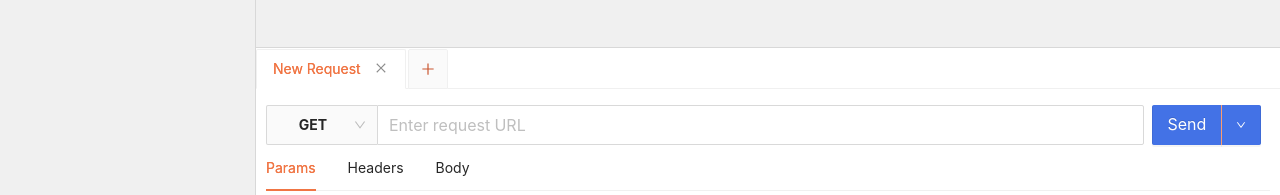
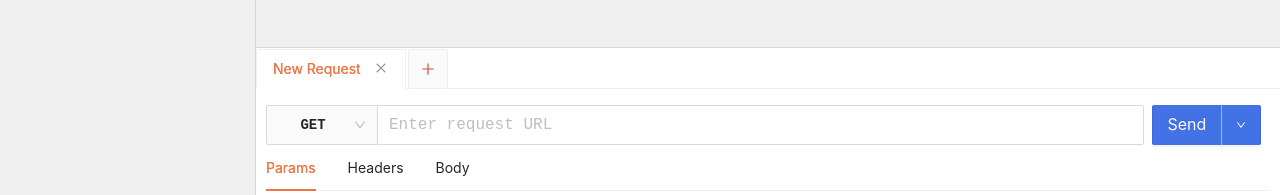
Before and after one commit to witchope/api-reagent, a React app: page / in a window 1280 px wide. Both pictures are taken after a click on the button 278 px from the left and 61 px from the top of the page. Shown: the top 195 px of the page. Built offline with nearby package versions, Linux system fonts and the light colour scheme.

Commit message:
feat: convert request data

```diff
--- a/package.json
+++ b/package.json
@@ -93,6 +93,7 @@
     "react-helmet": "^6.1.0",
     "react-monaco-editor": "^0.42.0",
     "react-router-dom": "^5.2.0",
+    "swr": "^0.5.5",
     "wait-on": "^5.3.0"
   },
   "scripts": {
--- a/src/components/request/Request.tsx
+++ b/src/components/request/Request.tsx
@@ -27,6 +27,7 @@ export type ParameterType = "none" | "form-data" | "x-www-form-urlencoded" | "js
 
 export type RequestBody = {
   method: "GET" | "POST";
+  concatUrl: string,
   url: string;
   urlParameters: UrlParameter[];
   headers: RequestHeader[];
@@ -50,6 +51,7 @@ const selectBefore = (
 const Request: React.FC = () => {
   const [requestBody, setRequestBody] = useState<RequestBody>({
     method: "GET",
+    concatUrl: "",
     url: "",
     urlParameters: [],
     headers: [],
@@ -66,6 +68,25 @@ const Request: React.FC = () => {
     console.log('click', requestBody);
   }
 
+  function handleRequestBody(reqBody: RequestBody) {
+    setRequestBody({...reqBody})
+  }
+
+  function concatParam() {
+    return requestBody.urlParameters
+      .filter(x => x.name !== '')
+      .map(x => (`${x.name}=${x.value}`))
+      .reduce((acc, next, i) => i === 0 ? `${acc}${next}` : `${acc}&${next}`, '?');
+  }
+
+  function changeUrl(event: any) {
+    debugger;
+    let targetUrl: string = event.target.value;
+    // let url = targetUrl.split('?')[0];
+    setRequestBody({...requestBody, url: targetUrl})
+    // setRequestBody({...requestBody, concatUrl: concatParam() === '?' ? url : url + concatParam()})
+  }
+
   const menu = (
     <Menu onClick={handleMenuClick} color={"black"}>
       <Menu.Item key="1">Send and Download</Menu.Item>
@@ -75,7 +96,14 @@ const Request: React.FC = () => {
   return <div>
     <Row gutter={8}>
       <Col span={21}>
-        <Input addonBefore={selectBefore} size="large" placeholder={"Enter request URL"}/>
+        <Input
+          style={{fontFamily: 'monospace'}}
+          addonBefore={selectBefore}
+          size="large"
+          value={requestBody.url}
+          onInput={changeUrl}
+          placeholder={"Enter request URL"}
+        />
       </Col>
       <Col span={1}>
         <Dropdown.Button
@@ -90,7 +118,7 @@ const Request: React.FC = () => {
     </Row>
     <Row gutter={8}>
       <Col span={24}>
-        <ParamTab requestBody={requestBody} setRequestBody={setRequestBody}/>
+        <ParamTab requestBody={requestBody} setRequestBody={handleRequestBody}/>
       </Col>
     </Row>
     <Row gutter={8}>
```
